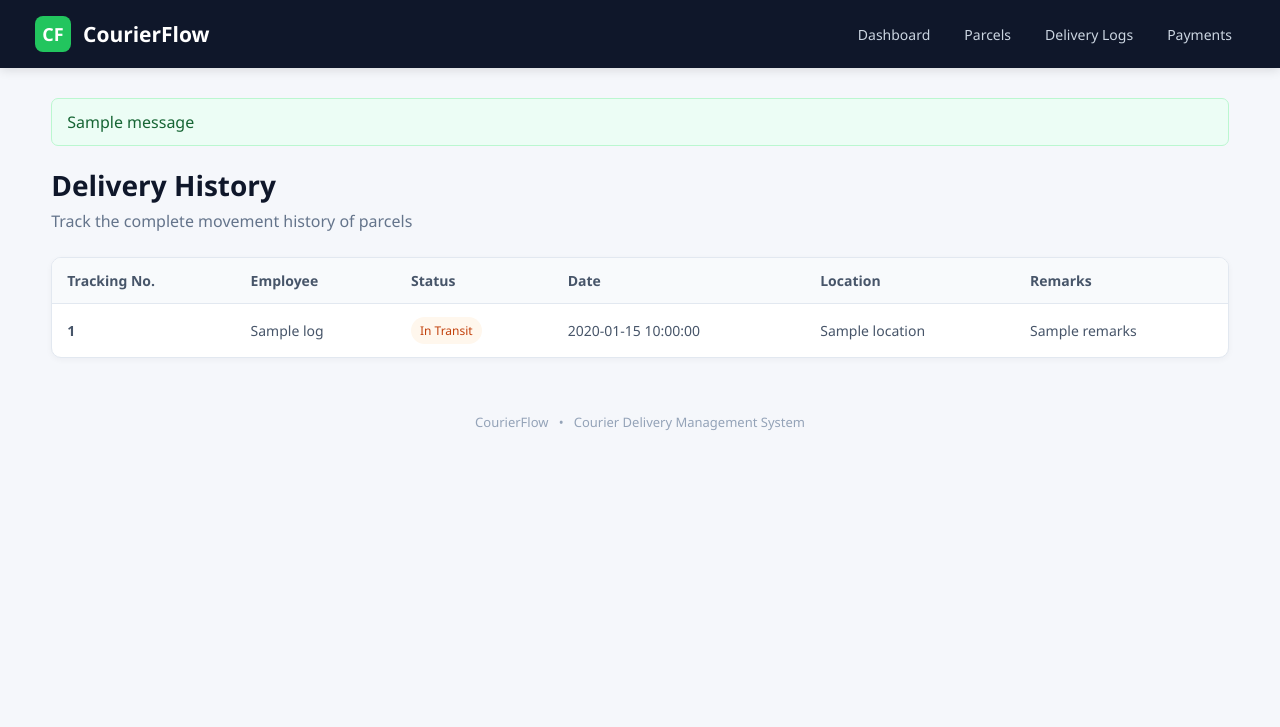
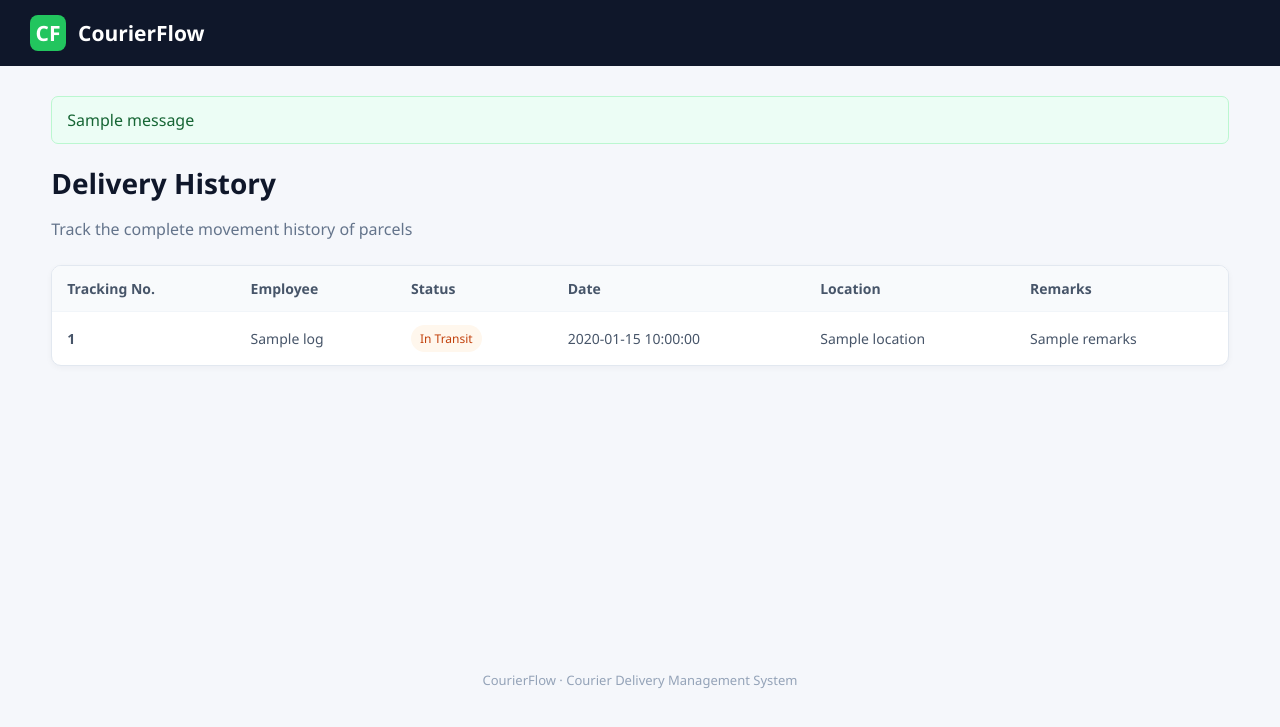
Before and after one commit to tharunrajkperiye-a11y/courier-delivery-management-system, a Flask app: template templates/logs.html in a window 1280 px wide. Shown: the top 727 px of the page. Run offline with Flask 3, Linux system fonts and the light colour scheme; the template is opened without the code that fills it: most values are stand-ins (such as "Sample title", 1, 10 or a date in 2020); one stand-in notice (Sample message) is shown; parts of the project's set-up code (start-up, migrations or seed data) failed here and were passed over.

Commit message:
Improve base.html layout and styling
Refactor HTML structure and styles for better layout and responsiveness.

```diff
--- a/templates/base.html
+++ b/templates/base.html
@@ -23,27 +18,22 @@
             color: #1e293b;
         }
 
-        /* ================= NAVBAR ================= */
-
+        /* Navigation */
         .navbar {
-            height: 68px;
             background: #0f172a;
             color: white;
-
+            padding: 15px 30px;
             display: flex;
+            justify-content: space-between;
             align-items: center;
-            justify-content: space-between;
-
-            padding: 0 35px;
-
-            box-shadow: 0 2px 10px rgba(0,0,0,0.12);
+            gap: 15px;
+            flex-wrap: wrap;
         }
 
         .brand {
             display: flex;
             align-items: center;
             gap: 12px;
-
             font-size: 21px;
             font-weight: 600;
         }
@@ -51,32 +41,26 @@
         .brand-icon {
             width: 36px;
             height: 36px;
-
             background: #22c55e;
-            color: white;
-
             border-radius: 8px;
-
             display: flex;
             align-items: center;
             justify-content: center;
-
-            font-size: 18px;
+            color: white;
         }
 
         .nav-links {
             display: flex;
+            align-items: center;
             gap: 8px;
+            flex-wrap: wrap;
         }
 
         .nav-links a {
             color: #cbd5e1;
             text-decoration: none;
-
-            padding: 9px 13px;
-
+            padding: 9px 10px;
             border-radius: 6px;
-
             font-size: 14px;
         }
 
@@ -85,13 +69,26 @@
             color: white;
         }
 
-        /* ================= PAGE ================= */
+        .nav-user {
+            color: #cbd5e1;
+            font-size: 13px;
+        }
 
+        .logout {
+            background: transparent;
+            color: white;
+            border: 1px solid #475569;
+            border-radius: 6px;
+            padding: 8px 12px;
+            cursor: pointer;
+        }
+
+        /* Main page */
         .page {
             width: 92%;
             max-width: 1250px;
-
             margin: 30px auto;
+            min-height: 65vh;
         }
 
         .page-header {
@@ -104,172 +101,104 @@
             color: #0f172a;
         }
 
-        .page-header p {
-            margin-top: 6px;
+        .page-header p,
+        .muted {
             color: #64748b;
         }
 
-        /* ================= FLASH MESSAGE ================= */
-
+        /* Messages */
         .flash {
             background: #ecfdf5;
             border: 1px solid #bbf7d0;
-
             color: #166534;
-
             padding: 12px 15px;
-
             border-radius: 7px;
-
             margin-bottom: 20px;
         }
 
-        /* ================= DASHBOARD CARDS ================= */
-
+        /* Dashboard */
         .stats {
             display: grid;
-
-            grid-template-columns:
-                repeat(5, 1fr);
-
+            grid-template-columns: repeat(5, 1fr);
             gap: 16px;
-
             margin-bottom: 28px;
         }
 
-        .stat-card {
+        .stat-card,
+        .form-card,
+        .table-card,
+        .action-card,
+        .auth-card {
             background: white;
-
             border: 1px solid #e2e8f0;
-
             border-radius: 10px;
-
-            padding: 20px;
-
-            box-shadow:
-                0 2px 6px rgba(15,23,42,0.04);
+            box-shadow: 0 2px 6px rgba(15, 23, 42, 0.04);
         }
 
-        .stat-top {
-            display: flex;
-
-            justify-content: space-between;
-            align-items: center;
+        .stat-card {
+            padding: 20px;
         }
 
         .stat-title {
+            color: #64748b;
             font-size: 13px;
-            color: #64748b;
         }
 
-        .stat-icon {
-            width: 34px;
-            height: 34px;
+        .stat-number {
+            font-size: 28px;
+            font-weight: 600;
+            margin-top: 12px;
+            color: #0f172a;
+        }
 
+        .stat-icon,
+        .action-icon {
+            width: 36px;
+            height: 36px;
             background: #eff6ff;
             color: #2563eb;
-
             border-radius: 7px;
-
             display: flex;
             align-items: center;
             justify-content: center;
         }
 
-        .stat-number {
-            font-size: 28px;
-            font-weight: 600;
-
-            margin-top: 12px;
-
-            color: #0f172a;
+        .actions {
+            display: grid;
+            grid-template-columns: repeat(4, 1fr);
+            gap: 15px;
         }
-
-        /* ================= QUICK ACTIONS ================= */
 
         .section-title {
             font-size: 18px;
             margin-bottom: 14px;
-            color: #0f172a;
-        }
-
-        .actions {
-            display: grid;
-
-            grid-template-columns:
-                repeat(4, 1fr);
-
-            gap: 15px;
         }
 
         .action-card {
-            background: white;
-
-            border: 1px solid #e2e8f0;
-
-            border-radius: 10px;
-
             padding: 20px;
-
             text-decoration: none;
-
             color: #1e293b;
-
-            transition: 0.15s;
         }
 
         .action-card:hover {
             border-color: #93c5fd;
-
-            transform: translateY(-2px);
-
-            box-shadow:
-                0 5px 15px rgba(15,23,42,0.07);
         }
 
         .action-card h3 {
             margin: 10px 0 5px;
-
             font-size: 16px;
         }
 
         .action-card p {
             margin: 0;
-
             color: #64748b;
-
             font-size: 13px;
         }
 
-        .action-icon {
-            width: 38px;
-            height: 38px;
-
-            background: #eff6ff;
-            color: #2563eb;
-
-            border-radius: 7px;
-
-            display: flex;
-            align-items: center;
-            justify-content: center;
-        }
-
-        /* ================= FORM ================= */
-
+        /* Forms */
         .form-card {
-            background: white;
-
-            border: 1px solid #e2e8f0;
-
-            border-radius: 10px;
-
             padding: 28px;
-
             max-width: 650px;
-
-            box-shadow:
-                0 2px 6px rgba(15,23,42,0.04);
         }
 
         .form-group {
@@ -353,75 +258,39 @@
         .btn-secondary {
             background: #e2e8f0;
             color: #334155;
-
             margin-left: 7px;
         }
 
-        /* ================= TABLE ================= */
-
+        /* Tables */
         .table-card {
-            background: white;
-
-            border: 1px solid #e2e8f0;
-
-            border-radius: 10px;
-
             overflow-x: auto;
-
-            box-shadow:
-                0 2px 6px rgba(15,23,42,0.04);
         }
 
         table {
             width: 100%;
-
             border-collapse: collapse;
-
             font-size: 14px;
         }
 
         th {
             background: #f8fafc;
-
             color: #475569;
-
-            font-weight: 600;
-
             text-align: left;
-
             padding: 13px 15px;
-
-            border-bottom: 1px solid #e2e8f0;
         }
 
         td {
             padding: 13px 15px;
-
-            border-bottom: 1px solid #f1f5f9;
-
+            border-top: 1px solid #f1f5f9;
             color: #475569;
         }
 
-        tr:last-child td {
-            border-bottom: none;
-        }
-
-        tr:hover td {
-            background: #f8fafc;
-        }
-
-        /* ================= STATUS ================= */
-
+        /* Delivery status */
         .status {
             display: inline-block;
-
             padding: 5px 9px;
-
             border-radius: 20px;
-
             font-size: 12px;
-
-            font-weight: 500;
         }
 
         .status-booked {
@@ -467,78 +354,81 @@
             .actions {
                 grid-template-columns: repeat(2, 1fr);
             }
-
-            .nav-links {
-                display: none;
         }
 
-        }
-
-        @media(max-width: 600px) {
-
+        @media (max-width: 600px) {
             .navbar {
-                padding: 0 18px;
+                padding: 15px 18px;
             }
 
             .page {
                 width: 94%;
             }
 
-            .stats {
-                grid-template-columns: 1fr;
-            }
-
+            .stats,
             .actions {
                 grid-template-columns: 1fr;
             }
 
+            .form-card,
+            .auth-card {
+                padding: 20px;
             }
-
+        }
     </style>
-
 </head>
-
 
 <body>
 
-
 <nav class="navbar">
 
-    <a href="/" style="text-decoration:none;color:white;">
+    <a href="{% if session.get('role') == 'customer' %}{{ url_for('customer_dashboard') }}{% else %}{{ url_for('home') }}{% endif %}"
+       style="color:white;text-decoration:none;">
 
         <div class="brand">
-
-            <div class="brand-icon">
-                CF
-            </div>
-
+            <div class="brand-icon">CF</div>
             CourierFlow
-
         </div>
 
     </a>
 
+    {% if session.get('user_id') %}
 
     <div class="nav-links">
 
-        <a href="/">Dashboard</a>
+        {% if session.get('role') == 'customer' %}
 
-        <a href="/parcels">Parcels</a>
+            <a href="{{ url_for('customer_dashboard') }}">My Parcels</a>
 
-        <a href="/logs">Delivery Logs</a>
+        {% else %}
 
-        <a href="/payment">Payments</a>
+            <a href="{{ url_for('home') }}">Dashboard</a>
+            <a href="{{ url_for('parcels') }}">Parcels</a>
+            <a href="{{ url_for('logs') }}">Delivery Logs</a>
+
+            {% if session.get('role') == 'admin' %}
+                <a href="{{ url_for('payment') }}">Payments</a>
+            {% endif %}
+
+        {% endif %}
+
+        <span class="nav-user">
+            {{ session.get('username') }} · {{ session.get('role')|title }}
+        </span>
+
+        <form method="post" action="{{ url_for('logout') }}">
+            <button class="logout" type="submit">Log out</button>
+        </form>
 
     </div>
 
+    {% endif %}
+
 </nav>
-
 
 <main class="page">
 
     {% with messages = get_flashed_messages() %}
-
-        {% if messages %}
 
         {% for message in messages %}
 
@@ -548,26 +438,15 @@
 
         {% endfor %}
 
-        {% endif %}
-
     {% endwith %}
 
-
-    {% block content %}
-
-    {% endblock %}
+    {% block content %}{% endblock %}
 
 </main>
 
-
 <footer>
-
-    CourierFlow &nbsp; • &nbsp;
-    Courier Delivery Management System
-
+    CourierFlow · Courier Delivery Management System
 </footer>
 
-
 </body>
-
     </html>
```
Also changed, not shown: other parts of templates/base.html (+29 -40 lines). Lines whose indentation alone changed are shown as unchanged.
